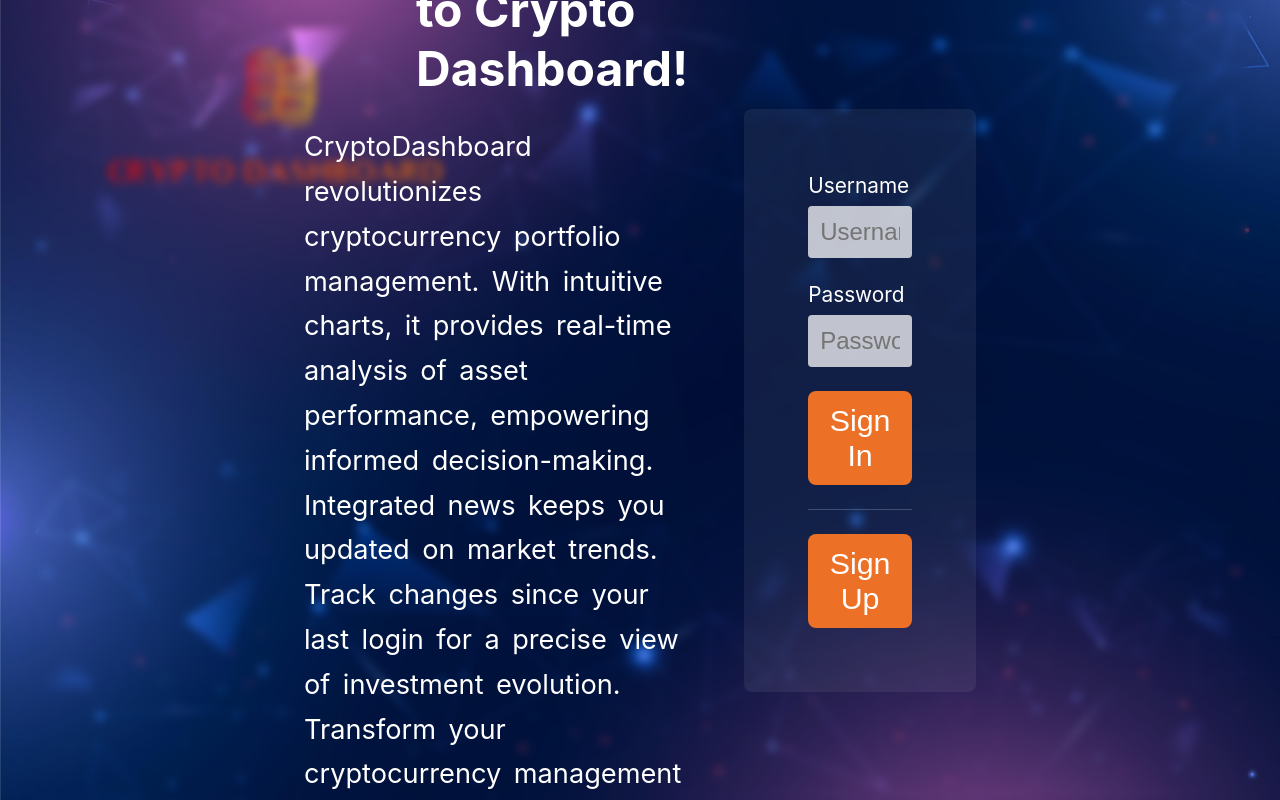
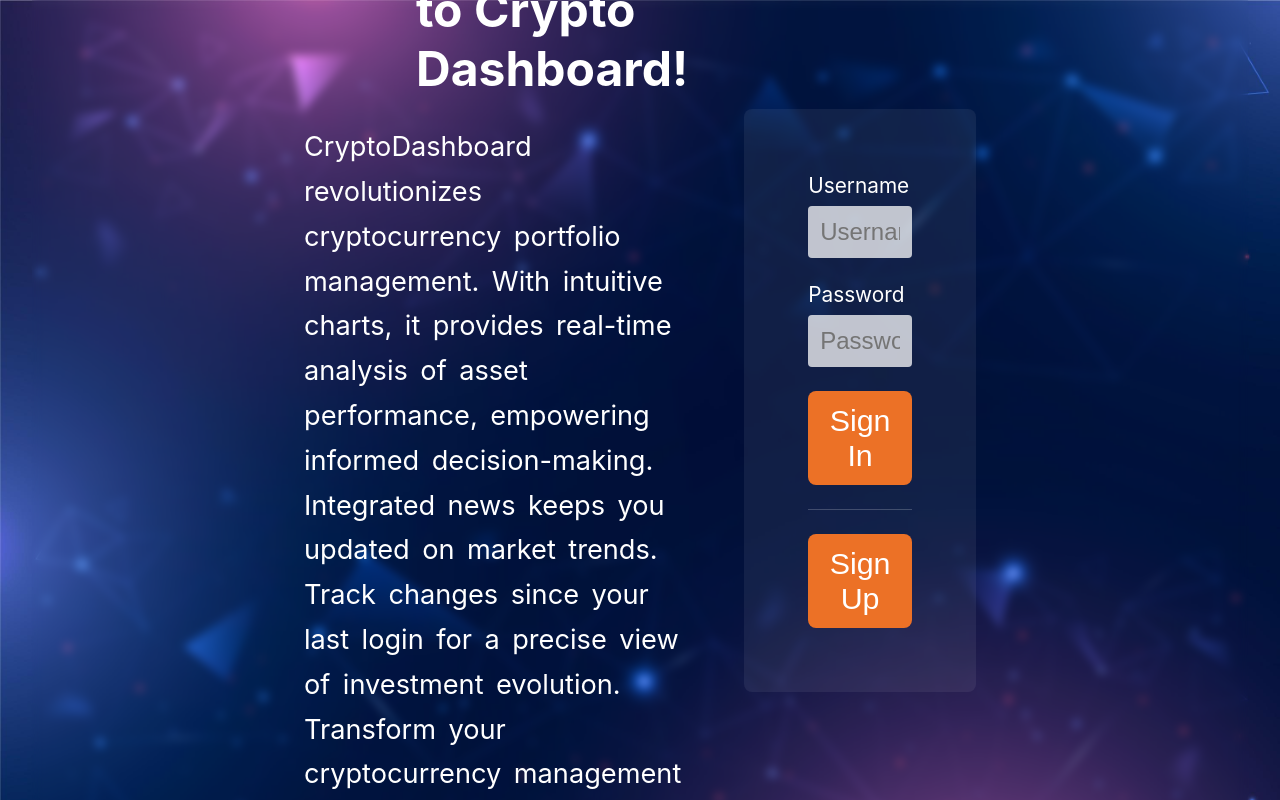
Before and after one commit to Tarek1808/CryptoDashboard-frontend, a Next.js app: page / in a window 1280 px wide. Shown: the top 800 px of the page. Built offline with nearby package versions, Linux system fonts and the light colour scheme.

Commit message:
c'est ok

```diff
--- a/components/Login.js
+++ b/components/Login.js
@@ -5,8 +5,8 @@ import SignUp from './SignUp.js';
 import { useDispatch } from 'react-redux';
 import { login } from '../reducers/user';
 import { useRouter } from 'next/router';
-import backgroundImage from './images/background.jpg';
-import logo from './images/logo.png';
+// import backgroundImage from './images/background.jpg';
+// import logo from './images/logo.png';
 import { updateData, updateTotalValue } from '../reducers/value';
 import { loadWallets } from '../reducers/wallets.js';
 import { pushTotalValue } from '../reducers/user';
@@ -127,9 +127,9 @@ function Login() {
     }
 
     return (
-        <div className={styles.container} style={{ backgroundImage: `url(${backgroundImage.src})` }}>
+        <div className={styles.container} >
             <div className={styles.logo}>
-                <img src={logo.src} alt="Logo" />
+                {/* <img src={logo.src} alt="Logo" /> */}
             </div>
             <div className={styles.overlay}>
                 <div className={styles.content}>
--- a/styles/AddWallet.module.css
+++ b/styles/AddWallet.module.css
@@ -42,8 +42,6 @@
   font-size: 3rem;
   color: white;
 }
-<<<<<<< HEAD
-=======
 
 .buttonplus{
   color: white;
@@ -52,4 +50,3 @@
     border-radius: 4px;
     border: 0px;
 }
->>>>>>> c643108805ab3d4b31ad4f6aaea5bf38ba8ed934
--- a/styles/SignUp.module.css
+++ b/styles/SignUp.module.css
@@ -32,7 +32,7 @@
     left: 0;
     width: 100%;
     height: 100%;
-    background-image: url('../components/images/background.jpg'); /* Ajouter votre image de fond */
+    /* background-image: url('../components/images/background.jpg'); Ajouter votre image de fond */
     background-size: cover;
     background-position: center;
     opacity: 0.80; /* Opacité de l'image de fond */
--- a/styles/globals.css
+++ b/styles/globals.css
@@ -6,7 +6,7 @@ body {
   font-family: -apple-system, BlinkMacSystemFont, Segoe UI, Roboto, Oxygen,
     Ubuntu, Cantarell, Fira Sans, Droid Sans, Helvetica Neue, sans-serif;
   height: 100vh;
-  background: url('../components/images/background.jpg') no-repeat center center fixed;
+  background: url('/images/background.jpg') no-repeat center center fixed;
   background-size: cover;
 }
 
@@ -14,10 +14,10 @@ body {
   box-sizing: border-box;
 }
 
-html, body, #__next {
+/* html, body, #__next {
   height: 100%;
   width: 100%;
-}
+} */
 
 .container {
   flex: 1;
```
Also changed, not shown: components/Header.js (+5 -14 lines), public/images/background.jpg (renamed from components/images/background.jpg), public/images/logo.png (renamed from components/images/logo.png).
